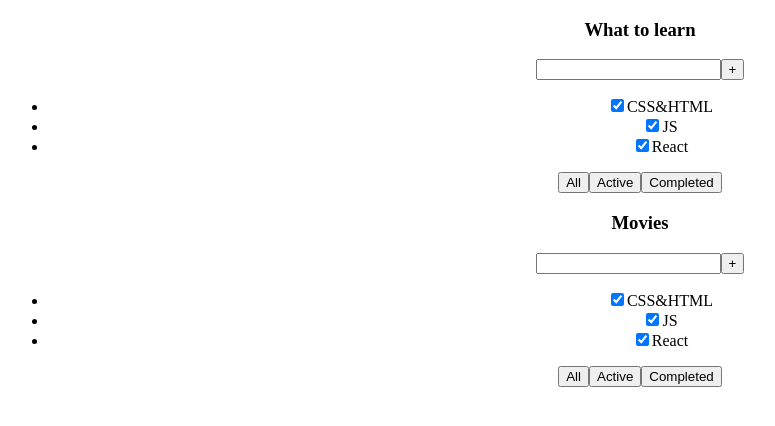
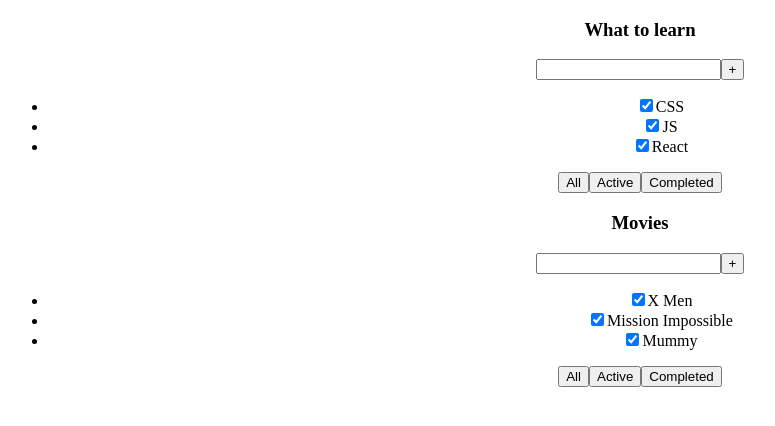
Before and after one commit to dsilichev/todolist-ts, a React (Create React App) app: page / in a window 1280 px wide. Shown: the top 426 px of the page, without its empty margins (0-775 px from the left). Built offline with nearby package versions, Linux system fonts and the light colour scheme.

Commit message:
more props

```diff
--- a/src/Todolist.tsx
+++ b/src/Todolist.tsx
@@ -21,16 +21,16 @@
       </div>
       <ul>
         <li>
-          <input type="checkbox" checked={true} />
-          <span>CSS&HTML</span>
+          <input type="checkbox" checked={props.tasks[0].isDone} />
+          <span>{props.tasks[0].title}</span>
         </li>
         <li>
-          <input type="checkbox" checked={true} />
-          <span>JS</span>
+          <input type="checkbox" checked={props.tasks[1].isDone} />
+          <span>{props.tasks[1].title}</span>
         </li>
         <li>
-          <input type="checkbox" checked={true} />
-          <span>React</span>
+          <input type="checkbox" checked={props.tasks[2].isDone} />
+          <span>{props.tasks[2].title}</span>
         </li>
       </ul>
       <div>
@@ -43,4 +43,3 @@
 }
 
 export default Todolist;
-export type { TaskType };
```
